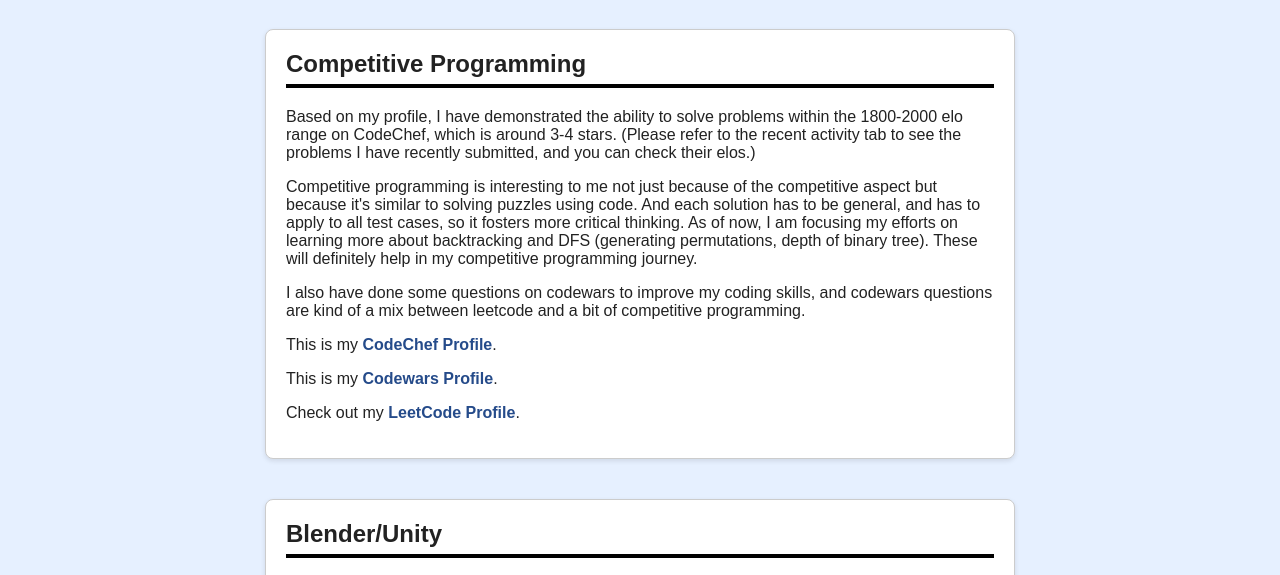
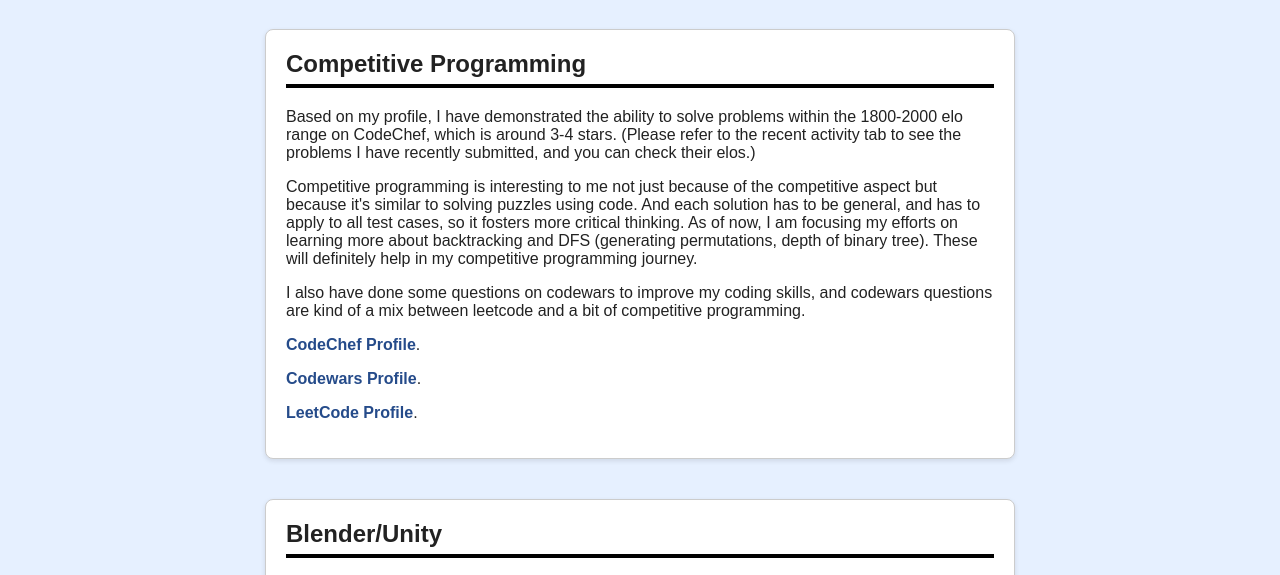
Before and after one commit to pondranath/O.J., a plain HTML site: page personal-projects.html in a window 1280 px wide. Shown: the part 173-748 px from the top of the page. Drawn offline with Linux system fonts and the light colour scheme.

Commit message:
Update personal-projects.html

```diff
--- a/personal-projects.html
+++ b/personal-projects.html
@@ -135,9 +135,9 @@
       <p>
         I also have done some questions on codewars to improve my coding skills, and codewars questions are kind of a mix between leetcode and a bit of competitive programming.
       </p>
-      <p>This is my <a href="https://www.codechef.com/users/ojas_j" target="_blank" rel="noopener noreferrer" class="code-link">CodeChef Profile</a>.</p>
-      <p>This is my <a href="https://www.codewars.com/users/Defender1" target="_blank" rel="noopener noreferrer" class="code-link">Codewars Profile</a>.</p>
-      <p>Check out my <a href="https://leetcode.com/u/kar98k_fired/" target="_blank" rel="noopener noreferrer" class="code-link">LeetCode Profile</a>.</p>
+      <p><a href="https://www.codechef.com/users/ojas_j" target="_blank" rel="noopener noreferrer" class="code-link">CodeChef Profile</a>.</p>
+      <p><a href="https://www.codewars.com/users/Defender1" target="_blank" rel="noopener noreferrer" class="code-link">Codewars Profile</a>.</p>
+      <p><a href="https://leetcode.com/u/kar98k_fired/" target="_blank" rel="noopener noreferrer" class="code-link">LeetCode Profile</a>.</p>
     </section>
 
     <section id="blender">
```
